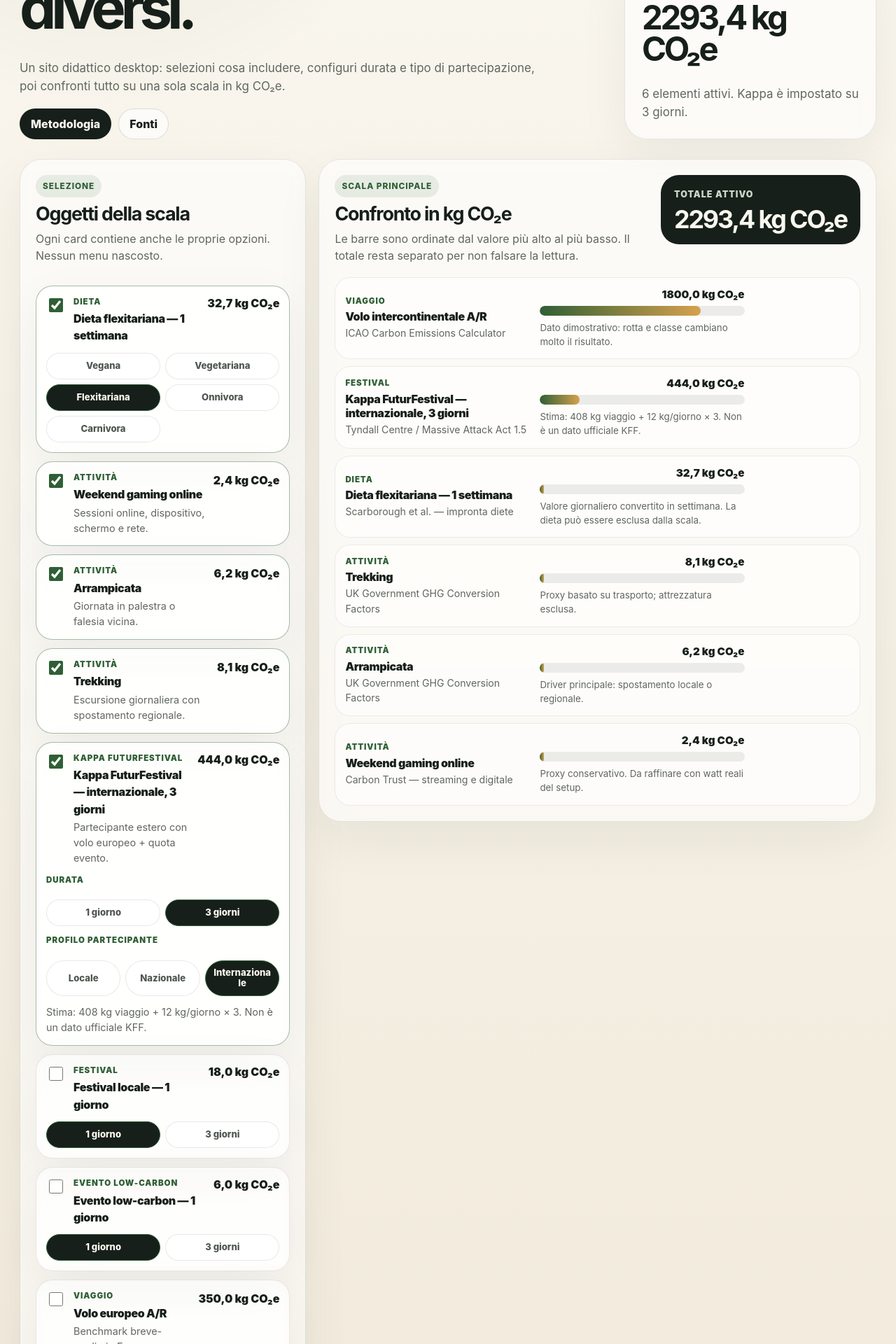
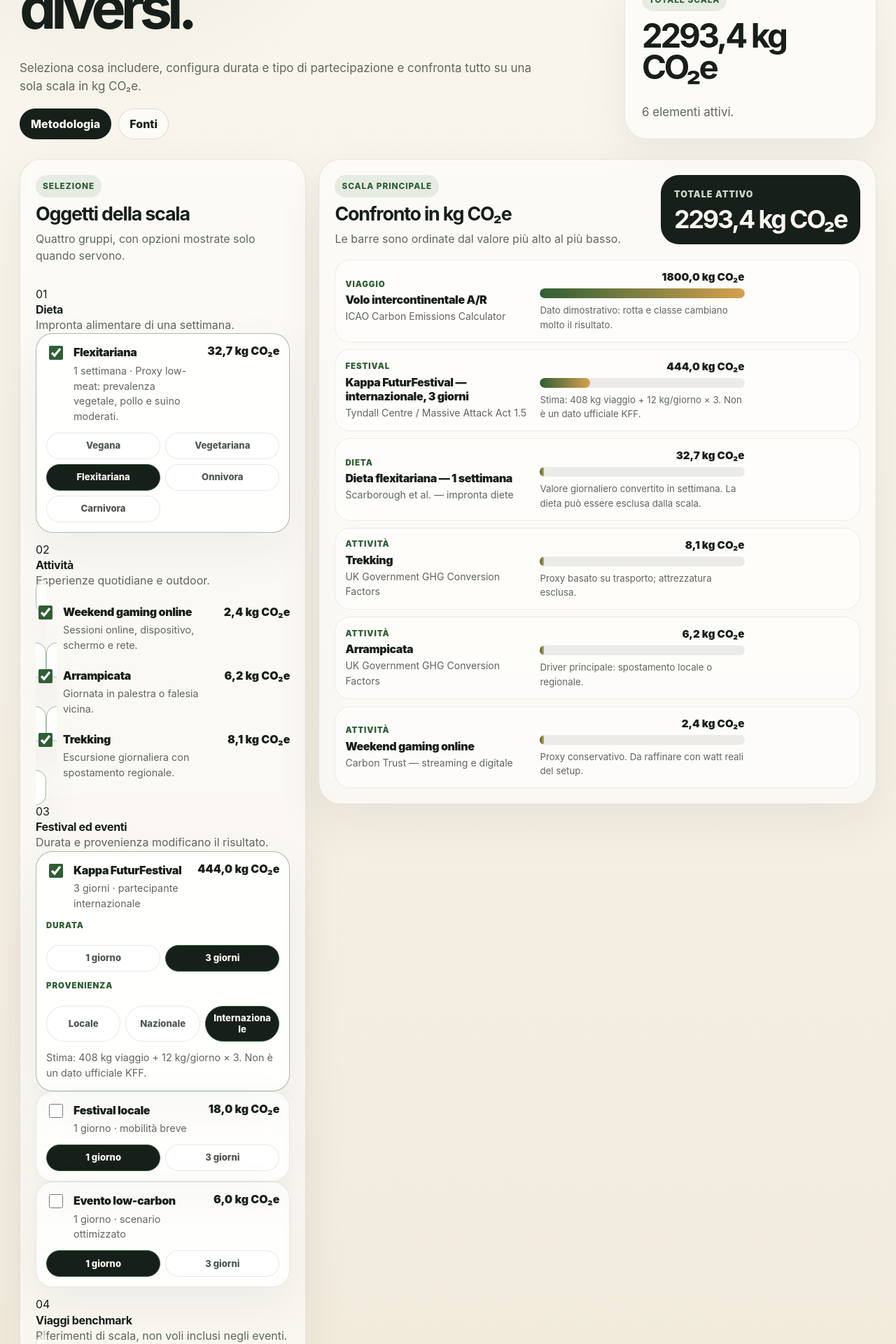
Before and after one commit to Shaos94/co2-entertainment-impact, a React (Vite) app: page / in a window 1280 px wide. Shown: the part 300-2220 px from the top of the page at 70% size. Built offline with nearby package versions, Linux system fonts and the light colour scheme; the HTML template or start-up script is replaced by a standard one.

Commit message:
Reorder and simplify scale objects area

```diff
--- a/src/App.tsx
+++ b/src/App.tsx
@@ -1,4 +1,4 @@
-import { useMemo, useRef, useState } from 'react'
+import { useRef, useState } from 'react'
 
 type DietKey = 'vegan' | 'vegetarian' | 'flexitarian' | 'omnivore' | 'carnivore'
 type ActivityKey = 'gaming' | 'climbing' | 'trekking'
@@ -46,7 +46,6 @@ type ScaleItem = {
 type StaticItem = {
   key: ActivityKey | BenchmarkKey
   label: string
-  eyebrow: string
   description: string
   kgCo2e: number
   sourceId: SourceId
@@ -146,7 +145,6 @@ const activityItems: StaticItem[] = [
   {
     key: 'gaming',
     label: 'Weekend gaming online',
-    eyebrow: 'Attività',
     description: 'Sessioni online, dispositivo, schermo e rete.',
     kgCo2e: 2.4,
     sourceId: 'carbonTrust',
@@ -155,7 +153,6 @@ const activityItems: StaticItem[] = [
   {
     key: 'climbing',
     label: 'Arrampicata',
-    eyebrow: 'Attività',
     description: 'Giornata in palestra o falesia vicina.',
     kgCo2e: 6.2,
     sourceId: 'defra',
@@ -164,7 +161,6 @@ const activityItems: StaticItem[] = [
   {
     key: 'trekking',
     label: 'Trekking',
-    eyebrow: 'Attività',
     description: 'Escursione giornaliera con spostamento regionale.',
     kgCo2e: 8.1,
     sourceId: 'defra',
@@ -176,7 +172,6 @@ const benchmarkItems: StaticItem[] = [
   {
     key: 'flightEurope',
     label: 'Volo europeo A/R',
-    eyebrow: 'Viaggio',
     description: 'Benchmark breve-medio in Europa.',
     kgCo2e: 350,
     sourceId: 'icao',
@@ -185,7 +180,6 @@ const benchmarkItems: StaticItem[] = [
   {
     key: 'flightIntercontinental',
     label: 'Volo intercontinentale A/R',
-    eyebrow: 'Viaggio',
     description: 'Benchmark alto per dare scala agli altri valori.',
     kgCo2e: 1800,
     sourceId: 'icao',
@@ -299,16 +293,16 @@ function App() {
 
   const allScaleItems: ScaleItem[] = [
     dietScaleItem,
-    ...activityItems,
+    ...activityItems.map((item) => ({ ...item, eyebrow: 'Attività' })),
     ...configurableItems,
-    ...benchmarkItems,
+    ...benchmarkItems.map((item) => ({ ...item, eyebrow: 'Viaggio' })),
   ]
+
   const activeScaleItems = allScaleItems
     .filter((item) => includedKeys.includes(item.key))
     .sort((a, b) => b.kgCo2e - a.kgCo2e)
   const scenarioTotal = activeScaleItems.reduce((sum, item) => sum + item.kgCo2e, 0)
-  const maxScaleValue = Math.max(scenarioTotal, ...activeScaleItems.map((item) => item.kgCo2e), 1)
-
+  const maxScaleValue = Math.max(...activeScaleItems.map((item) => item.kgCo2e), 1)
   const activeSourceIds = Array.from(new Set(activeScaleItems.map((item) => item.sourceId)))
   const selectedSources = sources.filter((source) => activeSourceIds.includes(source.id))
 
@@ -329,8 +323,8 @@ function App() {
           <div className="eyebrow">CO₂e cultural scale</div>
           <h1 id="page-title">Una scala pulita per leggere impatti molto diversi.</h1>
           <p>
-            Un sito didattico desktop: selezioni cosa includere, configuri durata e tipo di partecipazione,
-            poi confronti tutto su una sola scala in kg CO₂e.
+            Seleziona cosa includere, configura durata e tipo di partecipazione e confronta
+            tutto su una sola scala in kg CO₂e.
           </p>
           <div className="hero-actions">
             <button type="button" onClick={() => methodologyDialogRef.current?.showModal()}>
@@ -343,28 +337,37 @@ function App() {
         <aside className="panel hero-card" aria-label="Somma elementi attivi">
           <span className="label">Totale scala</span>
           <strong>{formatKg(scenarioTotal)}</strong>
-          <p>{activeScaleItems.length} elementi attivi. Kappa è impostato su {kappaDays} {kappaDays === 1 ? 'giorno' : 'giorni'}.</p>
+          <p>{activeScaleItems.length} elementi attivi.</p>
         </aside>
       </section>
 
       <section className="workspace" aria-label="Dashboard didattica">
         <aside className="panel controls-panel">
-          <div className="section-title">
+          <div className="section-title controls-title">
             <span className="label">Selezione</span>
             <h2>Oggetti della scala</h2>
-            <p>Ogni card contiene anche le proprie opzioni. Nessun menu nascosto.</p>
+            <p>Quattro gruppi, con opzioni mostrate solo quando servono.</p>
           </div>
 
-          <section className={`object-card ${isIncluded('diet') ? 'active' : ''}`}>
+          <section className="object-group" aria-labelledby="diet-group-title">
+            <header className="object-group-header">
+              <span className="group-index">01</span>
+              <div>
+                <h3 id="diet-group-title">Dieta</h3>
+                <p>Impronta alimentare di una settimana.</p>
+              </div>
+            </header>
+
+            <article className={`object-card ${isIncluded('diet') ? 'active' : ''}`}>
               <label className="object-toggle">
                 <input checked={isIncluded('diet')} onChange={() => toggleScaleItem('diet')} type="checkbox" />
                 <span>
-                <small>Dieta</small>
-                <strong>{dietScaleItem.label}</strong>
+                  <strong>{selectedDiet.label}</strong>
+                  <span>1 settimana · {selectedDiet.description}</span>
                 </span>
-              <em>{formatKg(dietScaleItem.kgCo2e)}</em>
+                <em>{formatKg(selectedDiet.weeklyKgCo2e)}</em>
               </label>
-            <div className="segmented" aria-label="Tipo dieta">
+              <div className="segmented diet-options" aria-label="Tipo dieta">
                 {diets.map((diet) => (
                   <button
                     aria-pressed={diet.key === selectedDiet.key}
@@ -376,15 +379,24 @@ function App() {
                   </button>
                 ))}
               </div>
+            </article>
           </section>
 
-          <section className="card-cluster" aria-label="Attività quotidiane">
+          <section className="object-group" aria-labelledby="activities-group-title">
+            <header className="object-group-header">
+              <span className="group-index">02</span>
+              <div>
+                <h3 id="activities-group-title">Attività</h3>
+                <p>Esperienze quotidiane e outdoor.</p>
+              </div>
+            </header>
+
+            <div className="object-grid">
               {activityItems.map((item) => (
-              <label className={`object-card compact ${isIncluded(item.key) ? 'active' : ''}`} key={item.key}>
-                <span className="object-toggle inline">
+                <label className={`object-card simple-card ${isIncluded(item.key) ? 'active' : ''}`} key={item.key}>
+                  <span className="object-toggle">
                     <input checked={isIncluded(item.key)} onChange={() => toggleScaleItem(item.key)} type="checkbox" />
                     <span>
-                    <small>{item.eyebrow}</small>
                       <strong>{item.label}</strong>
                       <span>{item.description}</span>
                     </span>
@@ -392,18 +404,31 @@ function App() {
                   </span>
                 </label>
               ))}
+            </div>
           </section>
 
-          <section className={`object-card ${isIncluded('kappa') ? 'active' : ''}`}>
+          <section className="object-group" aria-labelledby="events-group-title">
+            <header className="object-group-header">
+              <span className="group-index">03</span>
+              <div>
+                <h3 id="events-group-title">Festival ed eventi</h3>
+                <p>Durata e provenienza modificano il risultato.</p>
+              </div>
+            </header>
+
+            <article className={`object-card featured-card ${isIncluded('kappa') ? 'active' : ''}`}>
               <label className="object-toggle">
                 <input checked={isIncluded('kappa')} onChange={() => toggleScaleItem('kappa')} type="checkbox" />
                 <span>
-                <small>Kappa FuturFestival</small>
-                <strong>{configurableItems[0].label}</strong>
-                <span>{configurableItems[0].description}</span>
+                  <strong>Kappa FuturFestival</strong>
+                  <span>
+                    {kappaDays} {kappaDays === 1 ? 'giorno' : 'giorni'} · partecipante {kappaTravelProfiles[kappaProfile].label.toLowerCase()}
+                  </span>
                 </span>
                 <em>{formatKg(kappaKgCo2e)}</em>
               </label>
+
+              <div className="option-grid">
                 <div className="option-block">
                   <small>Durata</small>
                   <div className="segmented two">
@@ -419,8 +444,9 @@ function App() {
                     ))}
                   </div>
                 </div>
+
                 <div className="option-block">
-              <small>Profilo partecipante</small>
+                  <small>Provenienza</small>
                   <div className="segmented three">
                     {(Object.keys(kappaTravelProfiles) as TravelProfileKey[]).map((profile) => (
                       <button
@@ -434,22 +460,28 @@ function App() {
                     ))}
                   </div>
                 </div>
+              </div>
               <p className="microcopy">{configurableItems[0].note}</p>
-          </section>
+            </article>
 
-          <section className="card-cluster" aria-label="Altri eventi configurabili">
+            <div className="object-grid">
               <article className={`object-card ${isIncluded('festivalLocal') ? 'active' : ''}`}>
                 <label className="object-toggle">
                   <input checked={isIncluded('festivalLocal')} onChange={() => toggleScaleItem('festivalLocal')} type="checkbox" />
                   <span>
-                  <small>Festival</small>
-                  <strong>{configurableItems[1].label}</strong>
+                    <strong>Festival locale</strong>
+                    <span>{festivalDays} {festivalDays === 1 ? 'giorno' : 'giorni'} · mobilità breve</span>
                   </span>
                   <em>{formatKg(localFestivalKgCo2e)}</em>
                 </label>
                 <div className="segmented two">
                   {[1, 3].map((days) => (
-                  <button aria-pressed={festivalDays === days} key={days} onClick={() => setFestivalDays(days as DurationDays)} type="button">
+                    <button
+                      aria-pressed={festivalDays === days}
+                      key={days}
+                      onClick={() => setFestivalDays(days as DurationDays)}
+                      type="button"
+                    >
                       {days} {days === 1 ? 'giorno' : 'giorni'}
                     </button>
                   ))}
@@ -460,28 +492,42 @@ function App() {
                 <label className="object-toggle">
                   <input checked={isIncluded('lowCarbonEvent')} onChange={() => toggleScaleItem('lowCarbonEvent')} type="checkbox" />
                   <span>
-                  <small>Evento low-carbon</small>
-                  <strong>{configurableItems[2].label}</strong>
+                    <strong>Evento low-carbon</strong>
+                    <span>{lowCarbonDays} {lowCarbonDays === 1 ? 'giorno' : 'giorni'} · scenario ottimizzato</span>
                   </span>
                   <em>{formatKg(lowCarbonKgCo2e)}</em>
                 </label>
                 <div className="segmented two">
                   {[1, 3].map((days) => (
-                  <button aria-pressed={lowCarbonDays === days} key={days} onClick={() => setLowCarbonDays(days as DurationDays)} type="button">
+                    <button
+                      aria-pressed={lowCarbonDays === days}
+                      key={days}
+                      onClick={() => setLowCarbonDays(days as DurationDays)}
+                      type="button"
+                    >
                       {days} {days === 1 ? 'giorno' : 'giorni'}
                     </button>
                   ))}
                 </div>
               </article>
+            </div>
           </section>
 
-          <section className="card-cluster" aria-label="Viaggi benchmark">
+          <section className="object-group" aria-labelledby="travel-group-title">
+            <header className="object-group-header">
+              <span className="group-index">04</span>
+              <div>
+                <h3 id="travel-group-title">Viaggi benchmark</h3>
+                <p>Riferimenti di scala, non voli inclusi negli eventi.</p>
+              </div>
+            </header>
+
+            <div className="object-grid">
               {benchmarkItems.map((item) => (
-              <label className={`object-card compact ${isIncluded(item.key) ? 'active' : ''}`} key={item.key}>
-                <span className="object-toggle inline">
+                <label className={`object-card simple-card ${isIncluded(item.key) ? 'active' : ''}`} key={item.key}>
+                  <span className="object-toggle">
                     <input checked={isIncluded(item.key)} onChange={() => toggleScaleItem(item.key)} type="checkbox" />
                     <span>
-                    <small>{item.eyebrow}</small>
                       <strong>{item.label}</strong>
                       <span>{item.description}</span>
                     </span>
@@ -489,6 +535,7 @@ function App() {
                   </span>
                 </label>
               ))}
+            </div>
           </section>
         </aside>
 
@@ -497,7 +544,7 @@ function App() {
             <div>
               <span className="label">Scala principale</span>
               <h2>Confronto in kg CO₂e</h2>
-              <p>Le barre sono ordinate dal valore più alto al più basso. Il totale resta separato per non falsare la lettura.</p>
+              <p>Le barre sono ordinate dal valore più alto al più basso.</p>
             </div>
             <div className="total-pill">
               <span>Totale attivo</span>
@@ -557,7 +604,7 @@ function App() {
           <h2>Come leggere questi numeri</h2>
           <ol>
             <li>
-              <strong>Kappa FuturFestival.</strong> Ora è esplicito: puoi scegliere 1 giorno o 3 giorni.
+              <strong>Kappa FuturFestival.</strong> Puoi scegliere 1 giorno o 3 giorni.
               Il viaggio è conteggiato una volta, mentre la quota evento viene moltiplicata per i giorni.
             </li>
             <li>
```
Lines whose indentation alone changed are shown as unchanged.
